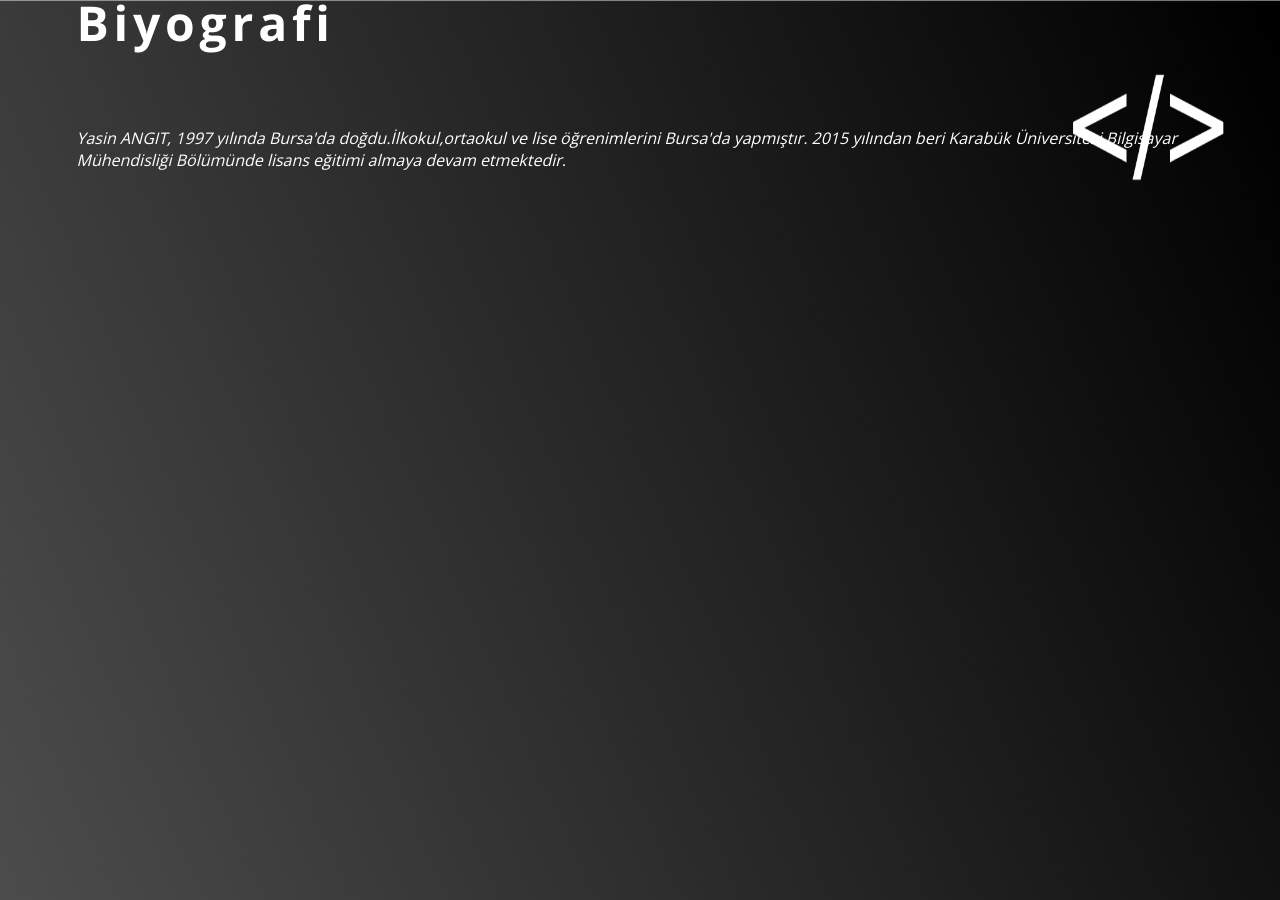
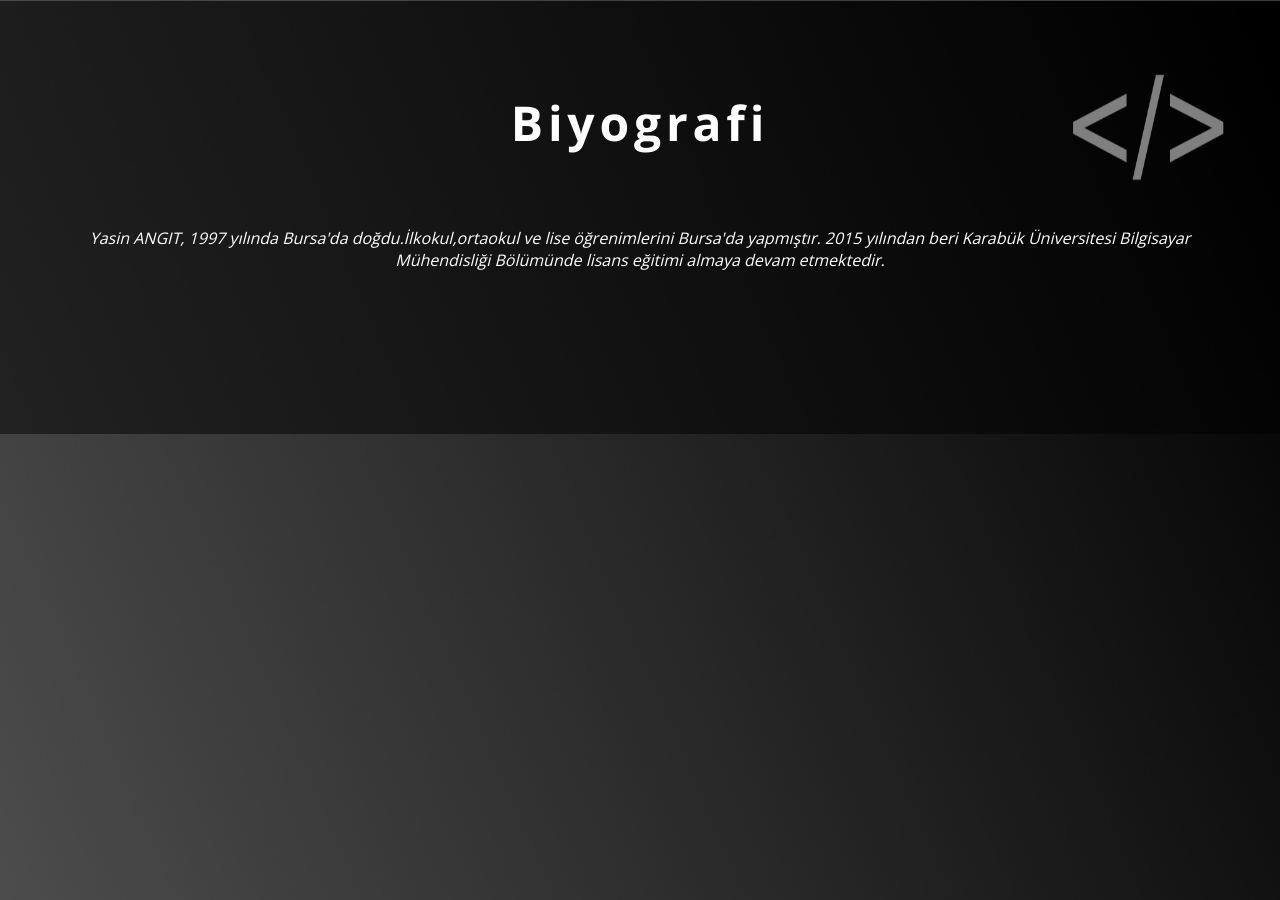
Before and after one commit to yasnangt/yasnangt.github.io, a Jekyll site: the page hakkımda.html, which Jekyll copies as it is, in a window 1280 px wide. Built offline with Jekyll 4.4.1, drawn with Linux system fonts in a browser that asks for light colours; nearby versions of some CDN libraries.

Commit message:
Update front.css

```diff
--- a/css/front.css
+++ b/css/front.css
@@ -39,12 +39,13 @@ h3 {
     font-weight: thin;
 }
 
-.a{
+.content {
     padding-top: 100px;
     padding-bottom: 147px;
     background-color: rgba(0, 0, 0, 0.5);
     text-align: center;
 }
+
 ul {
     list-style: none;
     padding: 0;
```
